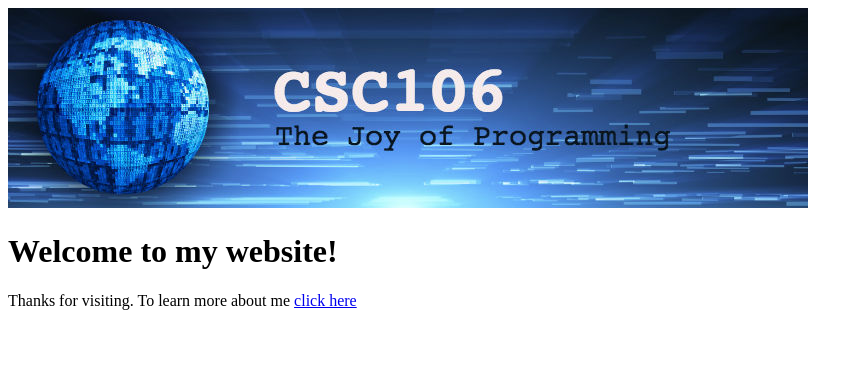
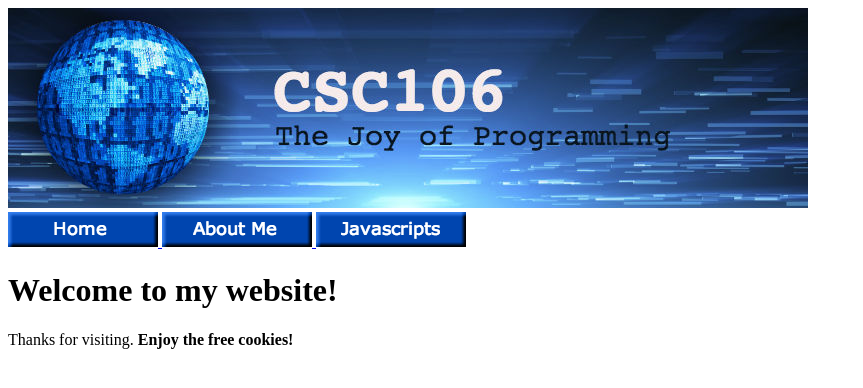
Before and after one commit to KaChow-4/KaChow-4.github.io, a plain HTML site: page index.html in a window 1280 px wide. Shown: the whole page, without its empty margins (0-863 px from the left). Drawn offline with Linux system fonts and the light colour scheme.

Commit message:
Add files via upload

```diff
--- a/index.html
+++ b/index.html
@@ -7,7 +7,23 @@
 </head>
 <body>
     <img src="csc106_banner.jpg"></img>
+
+    <div class="Directory Buttons">
+
+        <a href="index.html" class="image-button">
+            <img src="home.png" alt="Button 1 Description">
+        </a>
+
+        <a href="aboutme.html" class="image-button">
+            <img src="aboutme.png" alt="Button 2 Description">
+        </a>
+
+        <a href="" class="image-button"></a>
+            <img src="js.png" alt="Button 3 Description">
+        </a>
+    </div>
+
     <h1>Welcome to my website!</h1>
-    <p>Thanks for visiting. To learn more about me <a href="aboutme.html">click here</a></p>
+        <p>Thanks for visiting. <strong>Enjoy the free cookies!</strong></p>
 </body>
 </html>
```
Also changed, not shown: aboutme.html (+18 -0 lines).
